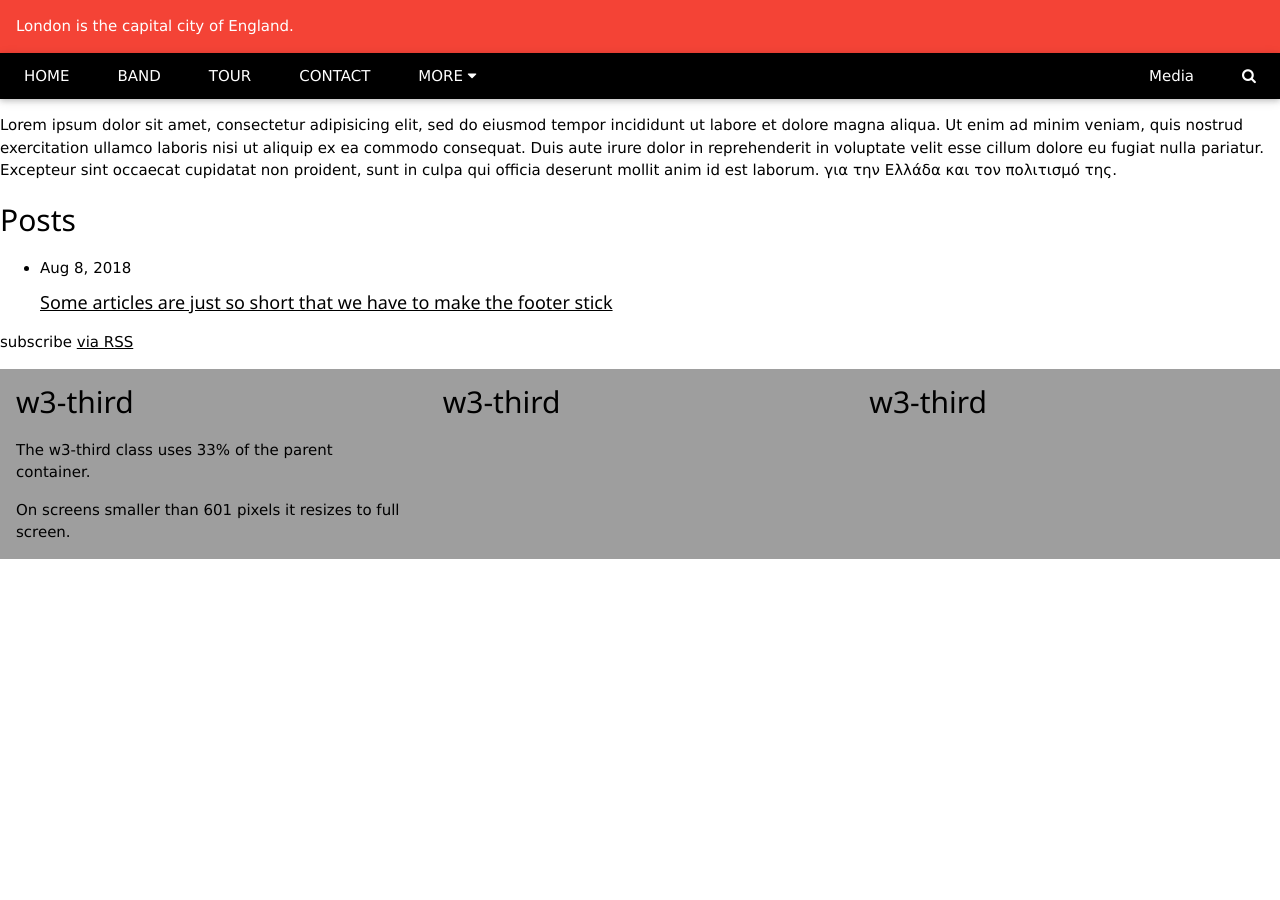
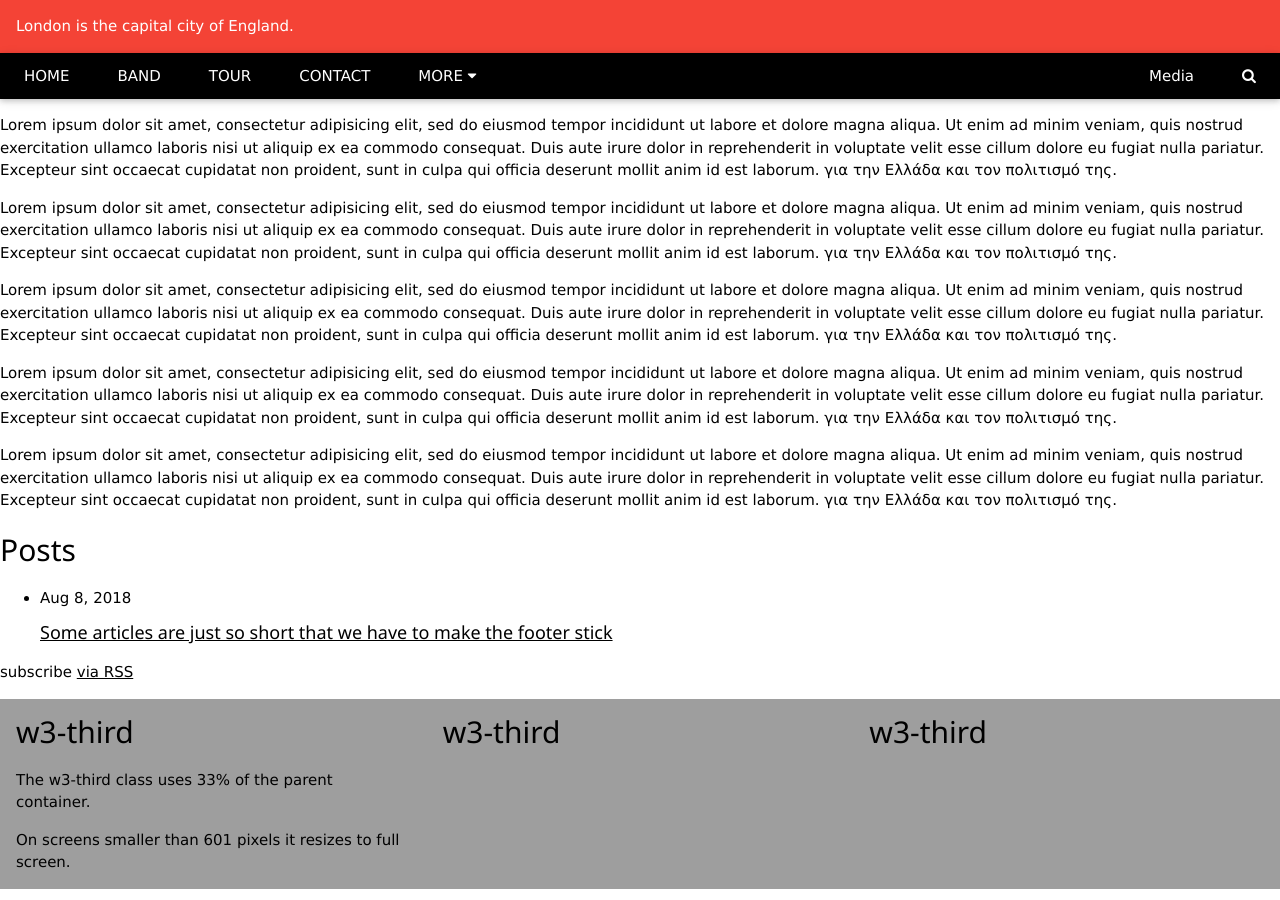
Before and after one commit to mrubyz/test, a Jekyll site: the page built from _posts/2018-08-08-my-first-post.md, in a window 1280 px wide. Built offline with Jekyll 4.4.1, drawn with Linux system fonts in a browser that asks for light colours.

Commit message:
Update 2018-08-08-my-first-post.md

```diff
--- a/_posts/2018-08-08-my-first-post.md
+++ b/_posts/2018-08-08-my-first-post.md
@@ -6,3 +6,16 @@ categories: misc
 
 Lorem ipsum dolor sit amet, consectetur adipisicing elit, sed do eiusmod tempor incididunt ut labore et dolore magna aliqua. Ut enim ad minim veniam, quis nostrud exercitation ullamco laboris nisi ut aliquip ex ea commodo consequat. Duis aute irure dolor in reprehenderit in voluptate velit esse cillum dolore eu fugiat nulla pariatur. Excepteur sint occaecat cupidatat non proident, sunt in culpa qui officia deserunt mollit anim id est laborum.
 για την Ελλάδα και τον πολιτισμό της.
+
+
+Lorem ipsum dolor sit amet, consectetur adipisicing elit, sed do eiusmod tempor incididunt ut labore et dolore magna aliqua. Ut enim ad minim veniam, quis nostrud exercitation ullamco laboris nisi ut aliquip ex ea commodo consequat. Duis aute irure dolor in reprehenderit in voluptate velit esse cillum dolore eu fugiat nulla pariatur. Excepteur sint occaecat cupidatat non proident, sunt in culpa qui officia deserunt mollit anim id est laborum.
+για την Ελλάδα και τον πολιτισμό της.
+
+Lorem ipsum dolor sit amet, consectetur adipisicing elit, sed do eiusmod tempor incididunt ut labore et dolore magna aliqua. Ut enim ad minim veniam, quis nostrud exercitation ullamco laboris nisi ut aliquip ex ea commodo consequat. Duis aute irure dolor in reprehenderit in voluptate velit esse cillum dolore eu fugiat nulla pariatur. Excepteur sint occaecat cupidatat non proident, sunt in culpa qui officia deserunt mollit anim id est laborum.
+για την Ελλάδα και τον πολιτισμό της.
+
+Lorem ipsum dolor sit amet, consectetur adipisicing elit, sed do eiusmod tempor incididunt ut labore et dolore magna aliqua. Ut enim ad minim veniam, quis nostrud exercitation ullamco laboris nisi ut aliquip ex ea commodo consequat. Duis aute irure dolor in reprehenderit in voluptate velit esse cillum dolore eu fugiat nulla pariatur. Excepteur sint occaecat cupidatat non proident, sunt in culpa qui officia deserunt mollit anim id est laborum.
+για την Ελλάδα και τον πολιτισμό της.
+
+Lorem ipsum dolor sit amet, consectetur adipisicing elit, sed do eiusmod tempor incididunt ut labore et dolore magna aliqua. Ut enim ad minim veniam, quis nostrud exercitation ullamco laboris nisi ut aliquip ex ea commodo consequat. Duis aute irure dolor in reprehenderit in voluptate velit esse cillum dolore eu fugiat nulla pariatur. Excepteur sint occaecat cupidatat non proident, sunt in culpa qui officia deserunt mollit anim id est laborum.
+για την Ελλάδα και τον πολιτισμό της.
```
